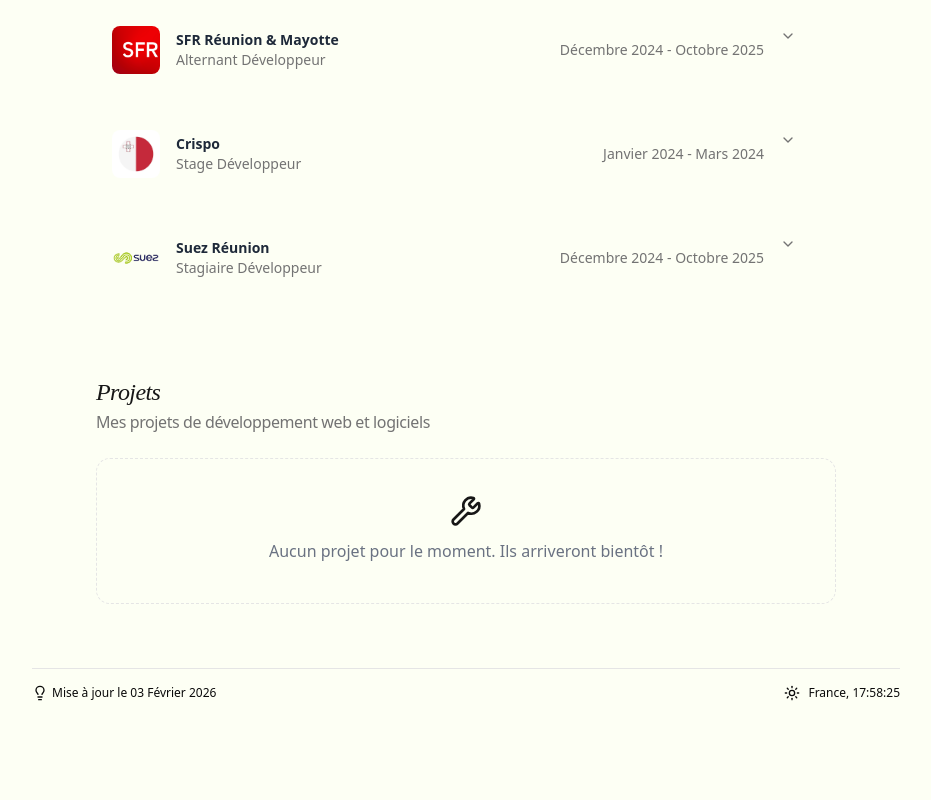
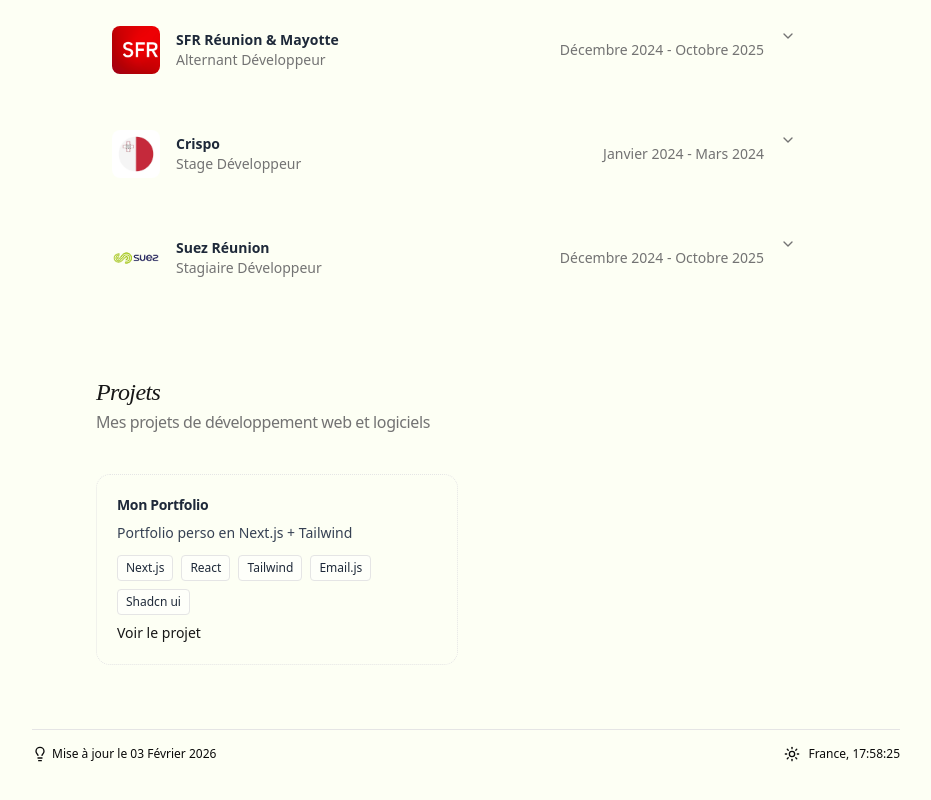
Before and after one commit to Mochiizo/portfolio, a Next.js app: page / in a window 1280 px wide. Shown: the part 607-1407 px from the top of the page, without its empty margins (174-1105 px from the left). Before the commit the page ends 1372 px from the top, so only its background shows below. Built offline with nearby package versions, Linux system fonts and the light colour scheme.

Commit message:
Rajout d'un premier projet dans la partie projet section

```diff
--- a/components/projet-section.tsx
+++ b/components/projet-section.tsx
@@ -11,12 +11,12 @@ const projects: {
 }[] = [
   // Plus tard tu pourras ajouter tes projets ici
   // Exemple :
-  // {
-  //   title: "Mon Portfolio",
-  //   description: "Portfolio perso en Next.js + Tailwind",
-  //   techs: ["Next.js", "React", "Tailwind"],
-  //   link: "https://monportfolio.com"
-  // }
+   {
+     title: "Mon Portfolio",
+     description: "Portfolio perso en Next.js + Tailwind",
+     techs: ["Next.js", "React", "Tailwind", "Email.js", "Shadcn ui"],
+     link: "https://github.com/Mochiizo/portfolio"
+   }
 ];
 
 export default function ProjectsSection() {
@@ -39,11 +39,11 @@ export default function ProjectsSection() {
           <p>Aucun projet pour le moment. Ils arriveront bientôt !</p>
         </div>
       ) : (
-        <div className="grid grid-cols-1 md:grid-cols-2 gap-4 pt-4">
+        <div className="grid grid-cols-1 md:grid-cols-2 gap-4 pt-4 w-full">
           {projects.map((project) => (
             <div
               key={project.title}
-              className="group relative rounded-xl border border-body/20 border-dotted p-5 transition-all duration-300 ease-in-out hover:bg-hoverColor/50 hover:scale-[1.02] hover:border-primary/40"
+              className="group relative rounded-xl border border-body/20 border-dotted p-5 transition-all duration-300 ease-in-out hover:bg-hoverColor/50 hover:scale-[1.02] md:hover:bg-sky-100/20"
             >
               <h3 className="text-title text-sm font-semibold tracking-tight mb-2">
                 {project.title}
@@ -64,7 +64,7 @@ export default function ProjectsSection() {
                   href={project.link}
                   target="_blank"
                   rel="noopener noreferrer"
-                  className="text-sm text-primary hover:underline mt-2 inline-block"
+                  className="text-sm text-primary hover:underline mt-2 inline-block transition md:hover:text-sky-500"
                 >
                   Voir le projet
                 </a>
```
